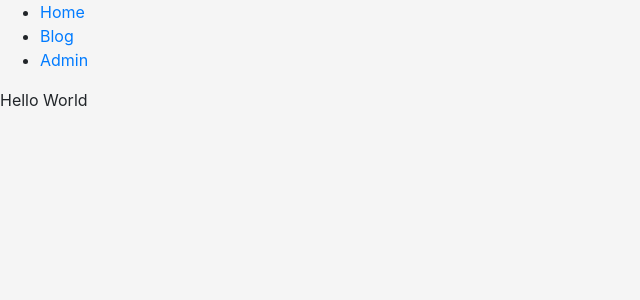
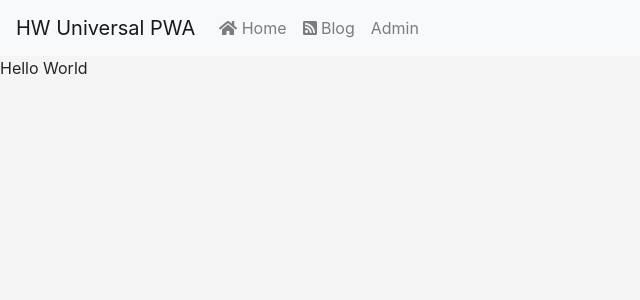
Before and after one commit to azerothcore/universal-pwa, a React (Create React App) app: page / in a window 1280 px wide. Shown: the top 300 px of the page, without its empty margins (0-640 px from the left). Built offline with nearby package versions, Linux system fonts and the light colour scheme; what apollo-upload-client would draw is missing.

Commit message:
demo navbar with icons

```diff
--- a/src/client/App/App.jsx
+++ b/src/client/App/App.jsx
@@ -2,7 +2,38 @@ import React from "react";
 import { Link } from "react-router-dom";
 import Router from "./Router"
 
+import { FontAwesomeIcon } from '@fortawesome/react-fontawesome'
+import { library } from '@fortawesome/fontawesome-svg-core'
+import { faHome, faRssSquare } from '@fortawesome/free-solid-svg-icons'
+
+import {
+  Collapse,
+  Navbar,
+  NavbarToggler,
+  NavbarBrand,
+  Nav,
+  NavItem,
+  NavLink
+} from 'reactstrap';
+
+library.add(faHome, faRssSquare);
+
 class App extends React.Component {
+
+  constructor(props) {
+    super(props);
+
+    this.toggle = this.toggle.bind(this);
+    this.state = {
+      isOpen: false
+    };
+  }
+  toggle() {
+    this.setState({
+      isOpen: !this.state.isOpen
+    });
+  }
+
   componentDidMount() {
     window.prerenderReady = true;
   }
@@ -10,17 +41,23 @@ class App extends React.Component {
   render() {
     return (
       <Router>
-        <ul>
-          <li>
-            <Link to="/">Home</Link>
-          </li>
-          <li>
-            <Link to="/blog/">Blog</Link>
-          </li>
-          <li>
-            <Link to="/app/">Admin</Link>
-          </li>
-        </ul>
+        <Navbar color="light" light expand="md">
+          <NavbarBrand href="/">HW Universal PWA</NavbarBrand>
+          <NavbarToggler onClick={this.toggle} />
+          <Collapse isOpen={this.state.isOpen} navbar>
+            <Nav navbar>
+              <NavItem>
+                <NavLink to="/" tag={Link}><FontAwesomeIcon icon="home"/> Home</NavLink>
+              </NavItem>
+              <NavItem>
+                <NavLink to="/blog/" tag={Link}><FontAwesomeIcon icon="rss-square"/> Blog</NavLink>
+              </NavItem>
+              <NavItem>
+                <NavLink to="/app/" tag={Link}>Admin</NavLink>
+              </NavItem>
+            </Nav>
+          </Collapse>
+        </Navbar>
       </Router>
     )
   }
--- a/src/client/Routes/Blog/List.jsx
+++ b/src/client/Routes/Blog/List.jsx
@@ -31,7 +31,7 @@ class Blog extends React.Component {
 
     return (
       <div className="container">
-          {this.state.posts.map(v=><p><Link to={"/blog/"+v.id+"/"}>{v.slug}</Link></p>)}
+          {(this.state.posts.length && this.state.posts.map(v=><p><Link to={"/blog/"+v.id+"/"}>{v.slug}</Link></p>)) || "Loading..."}
       </div>
     );
   }
```
